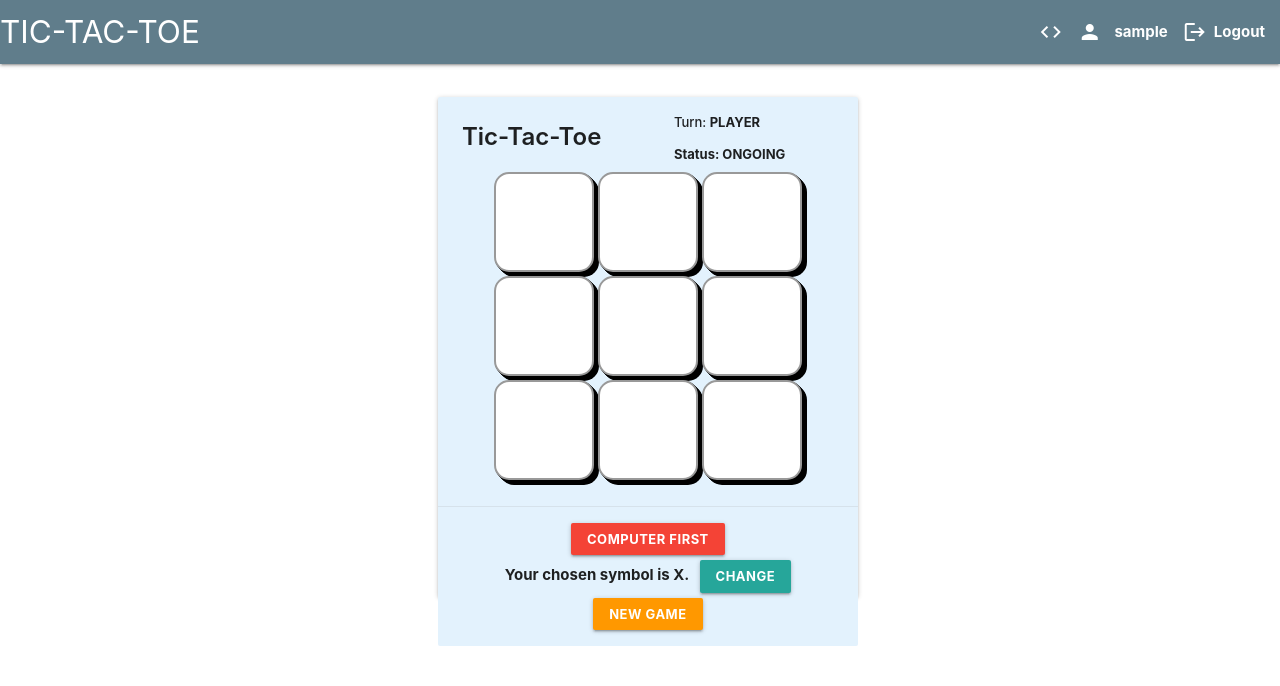
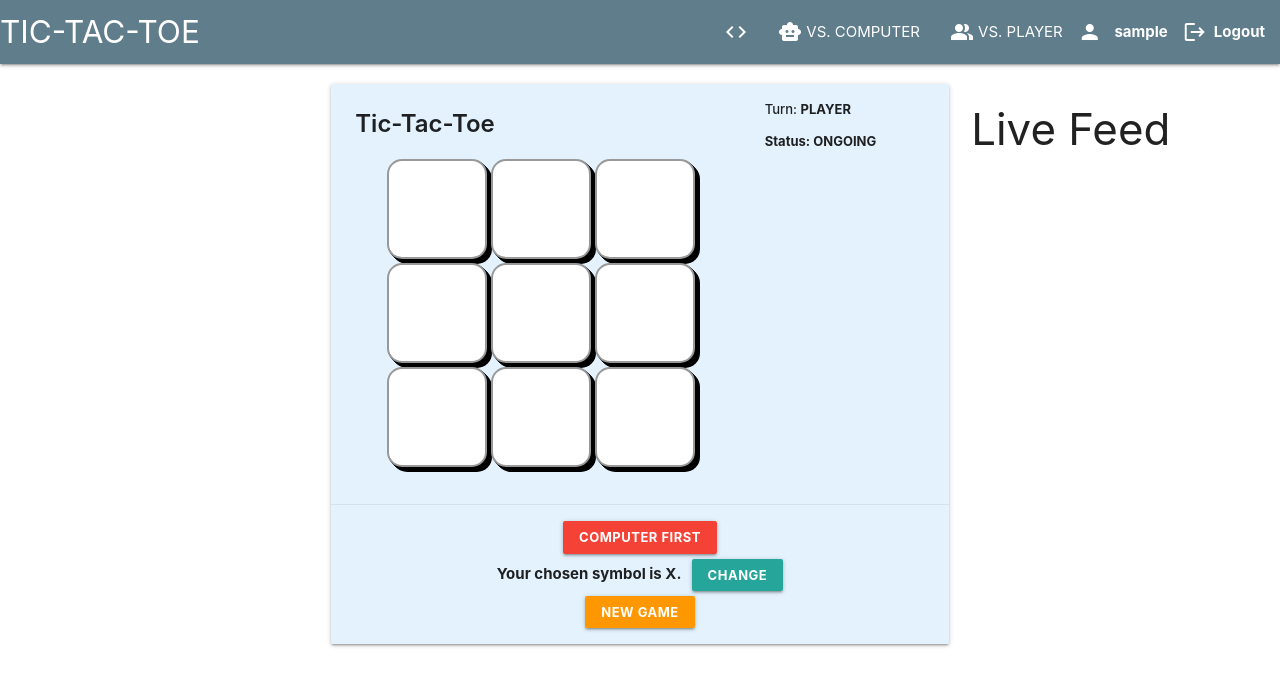
Before and after one commit to abhie-lp/tic-tac-toe-django, a Django app: page /game/with-computer/ in a window 1280 px wide. Shown: the top 686 px of the page. Run offline with Django 3.2, Linux system fonts and the light colour scheme; the visitor is signed in with stand-in values (Sample User, id 1); some libraries are stand-ins or nearby versions.

Commit message:
Add UI, url and views for vs. computer and vs. player

```diff
--- a/games/templates/games/game_with_computer.html
+++ b/games/templates/games/game_with_computer.html
@@ -48,12 +48,11 @@
   </style>
 {% endblock extra_css %}
 
-{% block container %}
-  <div class="row">
-    <div class="col s12 m8 offset-m2 l7 offset-l4" style="margin-top: 2%">
+{% block container_content %}
   {% with game=request.user.game %}
-        <div class="card blue lighten-5" style="height: 500px; width: 420px">
-          <div class="card-content">
+    <div class="col l6 offset-l3">
+      <div class="card blue lighten-5" style="width: 100%">
+        <div class="card-content" style="height: 420px;">
           <div class="card-title">
             <span class="left" style="font-weight: 600">
               Tic-Tac-Toe
@@ -120,9 +119,8 @@
               {% endif %}
             </div>
           {% endfor %}
-
         </div>
-          <div class="card-action">
+        <div class="card-action" style="height:140px">
           {% if game.moves_left == 9 %}
             <div class="center" id="computerFirst" style="font-weight: bold; margin-bottom: 5px">
               <button
@@ -159,10 +157,9 @@
           </div>
         </div>
       </div>
+    </div>
   {% endwith %}
-    </div>
-  </div>
-{% endblock container %}
+{% endblock container_content %}
     <!-- Compiled and minified JavaScript -->
 {% block extra_script %}
   <script>
--- a/games/urls.py
+++ b/games/urls.py
@@ -1,8 +1,9 @@
 from django.urls import path
 from .views import change_symbol, make_a_move_view, new_game_with_computer_view, \
-    game_with_computer_view
+    game_with_computer_view, game_with_player_view
 
 urlpatterns = [
+    path('with-player/', game_with_player_view, name='player_game'),
     path('with-computer/', game_with_computer_view, name='computer_game'),
     path("new-game/", new_game_with_computer_view, name="reset_game"),
     path('make-move/', make_a_move_view, name="make_move"),
--- a/games/views.py
+++ b/games/views.py
@@ -17,6 +17,10 @@ def change_symbol(request):
     game: Game = request.user.game
     game.change_symbol()
     return HttpResponse(game.symbol)
+
+
+def game_with_player_view(request, username=None):
+    return render(request, 'games/game_with_player.html', {'username': username})
 
 
 @timeit
--- a/templates/base.html
+++ b/templates/base.html
@@ -23,77 +23,25 @@
     {% endblock extra_css %}
   </head>
   <body>
+    {% include 'snippets/navbar.html' %}
 
-    <nav class="blue-grey">
-      <div class="nav-wrapper">
-        <a href="{% url 'game_page' %}" class="brand-logo">TIC-TAC-TOE</a>
-        <a href="#" data-target="mobile-demo" class="sidenav-trigger"><i class="material-icons">menu</i></a>
-        <ul class="right hide-on-med-and-down">
-          <li><a href="https://github.com/abhie-lp/tic-tac-toe-django"><i class="material-icons">code</i></a></li>
-          {% if request.user.is_authenticated %}
-            <li>
-              <i class="material-icons inline-icons">person</i>&nbsp;&nbsp;
-              <span style="font-weight: bold">{{ request.user.username }}</span>
-            </li>
-            <li>
-              <a href="{% url 'logout' %}" style="font-weight: bold">
-                <i class="material-icons inline-icons">logout</i>&nbsp;&nbsp;Logout
-              </a>
-            </li>
-          {% else %}
-            <li>
-              <a href="{% url 'login' %}">
-              <i class="material-icons inline-icons">login</i>&nbsp;&nbsp;Login
-              </a>
-            </li>
-            <li>
-              <a href="{% url 'register' %}">
-              <i class="material-icons inline-icons">person_add</i>&nbsp;&nbsp;Register
-              </a>
-            </li>
-          {% endif %}
-        </ul>
-      </div>
-    </nav>
-
-    <ul class="sidenav" id="mobile-demo">
-      <li class="cyan lighten-4"><a href="https://github.com/abhie-lp/tic-tac-toe-django">
-        <i class="material-icons">code</i>
-      </a></li>
-      {% if request.user.is_authenticated %}
-        <li class="cyan lighten-4">
-          <a class="is-disabled" style="font-weight: bolder">
-            <i class="material-icons">person</i>{{ request.user.username }}
-          </a>
-        </li>
-        <li class="cyan lighten-4">
-          <a href="{% url 'logout' %}" style="font-weight: bolder">
-            <i class="material-icons">logout</i>Logout
-          </a>
-        </li>
-      {% else %}
-        <li class="cyan lighten-4">
-          <a href="{% url 'login' %}" style="font-weight: bolder">
-            <i class="material-icons">login</i>&nbsp;&nbsp;Login
-          </a>
-        </li>
-        <li class="cyan lighten-4">
-          <a href="{% url 'register' %}" style="font-weight: bolder">
-            <i class="material-icons">person_add</i>&nbsp;&nbsp;Register
-          </a>
-        </li>
-      {% endif %}
-    </ul>
     <div class="container-fluid">
       {% block container %}
+        <div class="row" style="margin-top: 1%">
+          {% block container_content %}
+          {% endblock container_content %}
+          <div class="col l3">
+            <h3>Live Feed</h3>
+          </div>
+        </div>
       {% endblock container %}
     </div>
 
     <!-- Compiled and minified JavaScript -->
     <script
-        src="https://cdn.jsdelivr.net/npm/@materializecss/materialize@1.1.0-alpha/dist/js/materialize.min.js"></script>
+      src="https://cdn.jsdelivr.net/npm/@materializecss/materialize@1.1.0-alpha/dist/js/materialize.min.js"></script>
     <script>
-      document.addEventListener('DOMContentLoaded', function() {
+      document.addEventListener('DOMContentLoaded', function () {
         const elems = document.querySelectorAll('.sidenav');
         M.Sidenav.init(elems);
       });
--- /dev/null
+++ b/templates/snippets/navbar.html
@@ -0,0 +1,80 @@
+<nav class="blue-grey">
+  <div class="nav-wrapper">
+    <a href="{% url 'game_page' %}" class="brand-logo">TIC-TAC-TOE</a>
+    <a href="#" data-target="mobile-demo" class="sidenav-trigger"><i class="material-icons">menu</i></a>
+    <ul class="right hide-on-med-and-down">
+      <li><a href="https://github.com/abhie-lp/tic-tac-toe-django"><i class="material-icons">code</i></a></li>
+      {% if request.user.is_authenticated %}
+        <li>
+          <a href="{% url 'computer_game' %}">
+            <i class="material-icons inline-icons">smart_toy</i> VS. COMPUTER
+          </a>
+        </li>
+        <li>
+          <a href="{% url 'player_game' %}">
+            <i class="material-icons inline-icons">people_alt</i> VS. PLAYER
+          </a>
+        </li>
+        <li>
+          <i class="material-icons inline-icons">person</i>&nbsp;&nbsp;
+          <span style="font-weight: bold">{{ request.user.username }}</span>
+        </li>
+        <li>
+          <a href="{% url 'logout' %}" style="font-weight: bold">
+            <i class="material-icons inline-icons">logout</i>&nbsp;&nbsp;Logout
+          </a>
+        </li>
+      {% else %}
+        <li>
+          <a href="{% url 'login' %}">
+            <i class="material-icons inline-icons">login</i>&nbsp;&nbsp;Login
+          </a>
+        </li>
+        <li>
+          <a href="{% url 'register' %}">
+            <i class="material-icons inline-icons">person_add</i>&nbsp;&nbsp;Register
+          </a>
+        </li>
+      {% endif %}
+    </ul>
+  </div>
+</nav>
+
+<ul class="sidenav" id="mobile-demo">
+  <li class="cyan lighten-4"><a href="https://github.com/abhie-lp/tic-tac-toe-django">
+    <i class="material-icons">code</i>
+  </a></li>
+  {% if request.user.is_authenticated %}
+    <li class="cyan lighten-4">
+      <a href="{% url 'computer_game' %}" style="font-weight: bolder">
+        <i class="material-icons inline-icons">smart_toy</i> VS. COMPUTER
+      </a>
+    </li>
+    <li class="cyan lighten-4">
+      <a href="{% url 'player_game' %}" style="font-weight: bolder">
+        <i class="material-icons inline-icons">people_alt</i> VS. PLAYER
+      </a>
+    </li>
+    <li class="cyan lighten-4">
+      <a class="is-disabled" style="font-weight: bolder">
+        <i class="material-icons">person</i>{{ request.user.username }}
+      </a>
+    </li>
+    <li class="cyan lighten-4">
+      <a href="{% url 'logout' %}" style="font-weight: bolder">
+        <i class="material-icons">logout</i>Logout
+      </a>
+    </li>
+  {% else %}
+    <li class="cyan lighten-4">
+      <a href="{% url 'login' %}" style="font-weight: bolder">
+        <i class="material-icons">login</i>&nbsp;&nbsp;Login
+      </a>
+    </li>
+    <li class="cyan lighten-4">
+      <a href="{% url 'register' %}" style="font-weight: bolder">
+        <i class="material-icons">person_add</i>&nbsp;&nbsp;Register
+      </a>
+    </li>
+  {% endif %}
+</ul>
```
Also changed, not shown: config/settings.py (+5 -2 lines), games/templates/games/game.html (+3 -9 lines), games/templates/games/game_with_player.html (added, +7 -0 lines). Lines whose indentation alone changed are shown as unchanged.
